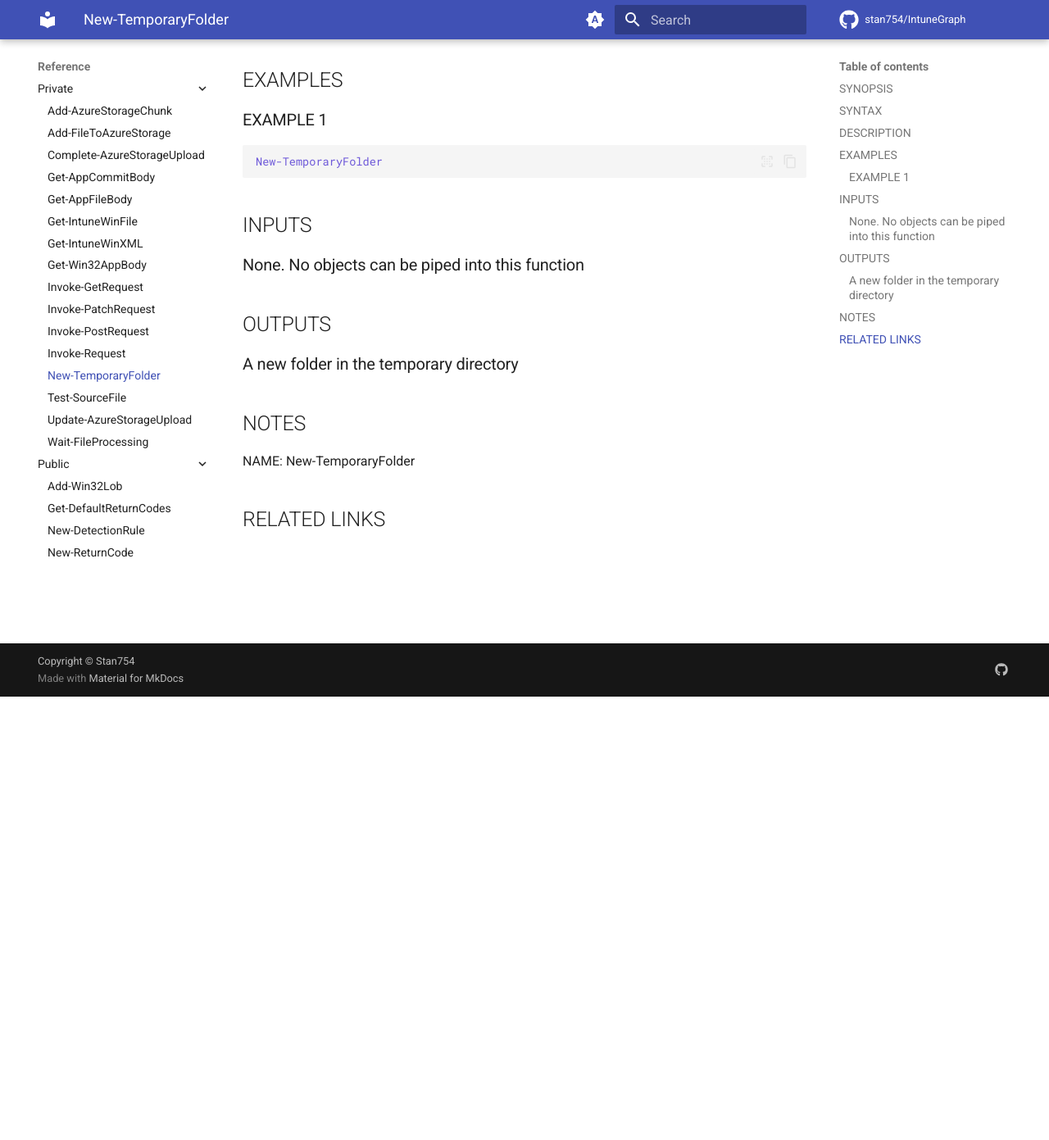
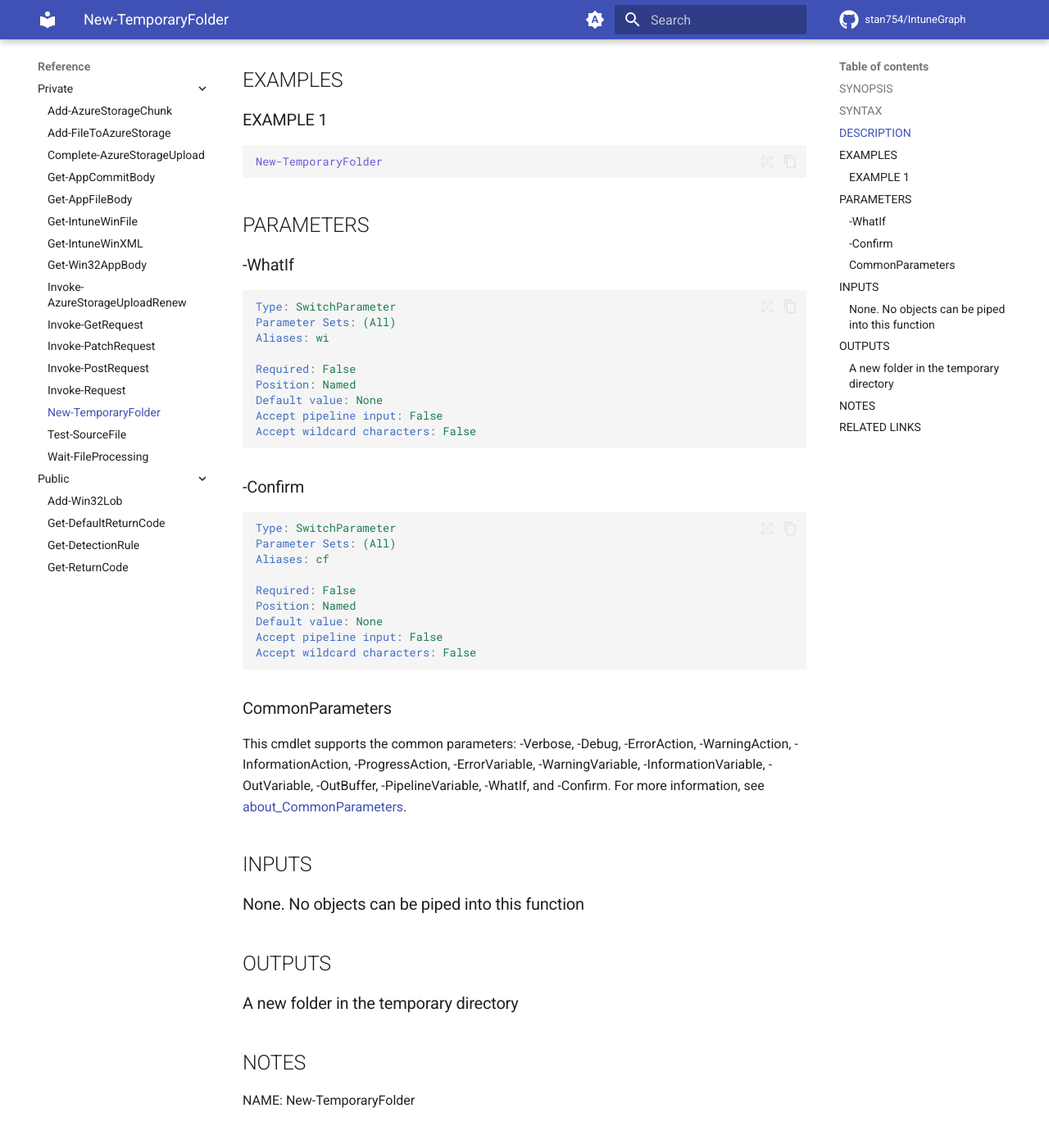
Before and after one commit to stan754/IntuneGraph, an MkDocs documentation site: the page built from docs/Reference/Private/New-TemporaryFolder.md, in a window 1280 px wide and 1400 px high, scrolled down 550 px. Shown: the top 1391 px of the window at 82% size. Built offline with MkDocs 1.6.1 and Material for MkDocs 9.7.7, drawn with Linux system fonts in a browser that asks for light colours; comment, search, counter and statistics services are not loaded.

Commit message:
Update generated documentation

````diff
--- a/docs/Reference/Private/Update-AzureStorageUpload.md
+++ b/docs/Reference/Private/Invoke-AzureStorageUploadRenew.md
@@ -2,14 +2,14 @@
 tags:
 - Private
 ---
-# Update-AzureStorageUpload
+# Invoke-AzureStorageUploadRenew
 
 ## SYNOPSIS
 This function renews the Azure storage upload to remain active
 
 ## SYNTAX
 ```powershell
-Update-AzureStorageUpload [-FileUri] <String> [<CommonParameters>]
+Invoke-AzureStorageUploadRenew [-FileUri] <String> [<CommonParameters>]
 ```
 
 ## DESCRIPTION
@@ -19,7 +19,7 @@ This function renews the Azure storage upload to remain active
 
 ### EXAMPLE 1
 ```powershell
-Update-AzureStorageUpload -FileUri $azureStorageUri
+Invoke-AzureStorageUploadRenew -FileUri $azureStorageUri
 ```
 
 ## PARAMETERS
@@ -49,6 +49,6 @@ This cmdlet supports the common parameters: -Verbose, -Debug, -ErrorAction, -War
 ### None. This function returns nothing
 
 ## NOTES
-NAME: Update-AzureStorageUpload
+NAME: Invoke-AzureStorageUploadRenew
 
 ## RELATED LINKS
--- a/docs/Reference/Private/New-TemporaryFolder.md
+++ b/docs/Reference/Private/New-TemporaryFolder.md
@@ -9,7 +9,7 @@ This function creates a new temporary folder just like New-TemporaryFile
 
 ## SYNTAX
 ```powershell
-New-TemporaryFolder [<CommonParameters>]
+New-TemporaryFolder [-WhatIf] [-Confirm] [<CommonParameters>]
 ```
 
 ## DESCRIPTION
@@ -22,6 +22,41 @@ This function creates a new temporary folder just like New-TemporaryFile
 New-TemporaryFolder
 ```
 
+## PARAMETERS
+
+### -WhatIf
+
+
+```yaml
+Type: SwitchParameter
+Parameter Sets: (All)
+Aliases: wi
+
+Required: False
+Position: Named
+Default value: None
+Accept pipeline input: False
+Accept wildcard characters: False
+```
+
+### -Confirm
+
+
+```yaml
+Type: SwitchParameter
+Parameter Sets: (All)
+Aliases: cf
+
+Required: False
+Position: Named
+Default value: None
+Accept pipeline input: False
+Accept wildcard characters: False
+```
+
+### CommonParameters
+This cmdlet supports the common parameters: -Verbose, -Debug, -ErrorAction, -WarningAction, -InformationAction, -ProgressAction, -ErrorVariable, -WarningVariable, -InformationVariable, -OutVariable, -OutBuffer, -PipelineVariable, -WhatIf, and -Confirm. For more information, see [about_CommonParameters](http://go.microsoft.com/fwlink/?LinkID=113216).
+
 ## INPUTS
 ### None. No objects can be piped into this function
 
--- a/docs/Reference/Public/Get-DefaultReturnCodes.md
+++ b/docs/Reference/Public/Get-DefaultReturnCode.md
@@ -2,14 +2,14 @@
 tags:
 - Public
 ---
-# Get-DefaultReturnCodes
+# Get-DefaultReturnCode
 
 ## SYNOPSIS
 This function is used to get the default returncodes for a Win32 Application in Microsoft Intune
 
 ## SYNTAX
 ```powershell
-Get-DefaultReturnCodes [<CommonParameters>]
+Get-DefaultReturnCode [<CommonParameters>]
 ```
 
 ## DESCRIPTION
@@ -19,7 +19,7 @@ This function is used to get the default returncodes for a Win32 Application in
 
 ### EXAMPLE 1
 ```powershell
-Get-DefaultReturnCodes
+Get-DefaultReturnCode
 # Returns the default returncodes from Microsoft Intune
 ```
 
@@ -30,6 +30,6 @@ Get-DefaultReturnCodes
 ### This function outputs the default return codes used by Microsoft Intune
 
 ## NOTES
-NAME: Get-DefaultReturnCodes
+NAME: Get-DefaultReturnCode
 
 ## RELATED LINKS
--- a/docs/Reference/Public/New-ReturnCode.md
+++ b/docs/Reference/Public/Get-ReturnCode.md
@@ -2,14 +2,14 @@
 tags:
 - Public
 ---
-# New-ReturnCode
+# Get-ReturnCode
 
 ## SYNOPSIS
 This function is used to create new returncodes for a Win32 Application in Microsoft Intune
 
 ## SYNTAX
 ```powershell
-New-ReturnCode [-ReturnCode] <Int32> [-Type] <String> [<CommonParameters>]
+Get-ReturnCode [-ReturnCode] <Int32> [-Type] <String> [<CommonParameters>]
 ```
 
 ## DESCRIPTION
@@ -19,7 +19,7 @@ This function is used to create new returncodes for a Win32 Application in Micro
 
 ### EXAMPLE 1
 ```powershell
-New-ReturnCode -ReturnCode 1707 -Type 'success'
+Get-ReturnCode -ReturnCode 1707 -Type 'success'
 # Returns the default returncodes from Microsoft Intune
 ```
 
@@ -65,6 +65,6 @@ This cmdlet supports the common parameters: -Verbose, -Debug, -ErrorAction, -War
 ### This function outputs a new return code for a Win32 Application in Microsoft Intune
 
 ## NOTES
-NAME: New-ReturnCode
+NAME: Get-ReturnCode
 
 ## RELATED LINKS
````
Also changed, not shown: docs/Reference/Public/Add-Win32LOB.md (+2 -2 lines), docs/Reference/Public/Get-DetectionRule.md (renamed from docs/Reference/Public/New-DetectionRule.md, +10 -10 lines).
